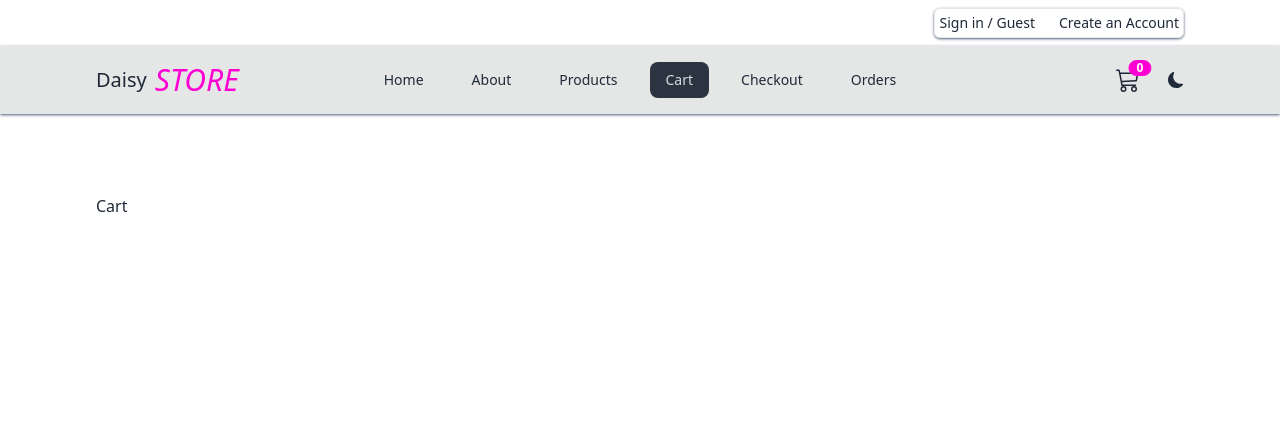
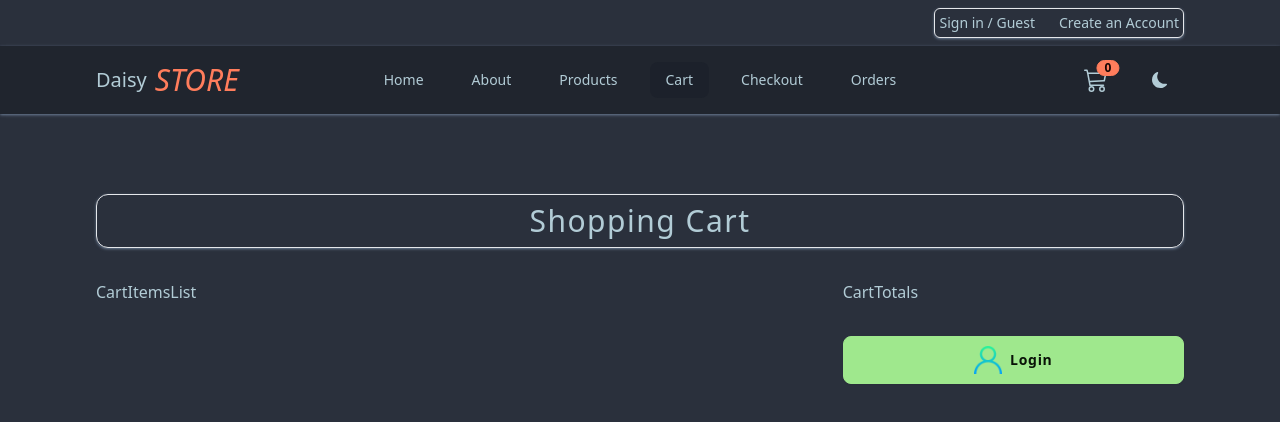
Before and after one commit to allanReyMacasaquit/daisy2, a React (Vite) app: page /cart in a window 1280 px wide. Both pictures are taken after a click on the label 1176 px from the left and 80 px from the top of the page. Shown: the top 422 px of the page. Built offline with nearby package versions, Linux system fonts and the light colour scheme.

Commit message:
cart page

```diff
--- /dev/null
+++ b/src/components/cart/CartItem.jsx
@@ -0,0 +1,4 @@
+const CartItem = () => {
+	return <div>CartItem</div>;
+};
+export default CartItem;
--- /dev/null
+++ b/src/components/cart/CartItemsList.jsx
@@ -0,0 +1,4 @@
+const CartItemsList = () => {
+	return <div>CartItemsList</div>;
+};
+export default CartItemsList;
--- /dev/null
+++ b/src/components/cart/CartTotals.jsx
@@ -0,0 +1,4 @@
+const CartTotals = () => {
+	return <div>CartTotals</div>;
+};
+export default CartTotals;
--- a/src/components/index.js
+++ b/src/components/index.js
@@ -12,3 +12,6 @@ export { default as Filters } from './products/filter/Filters';
 export { default as ProductsContainer } from './products/productsContainer/ProductsContainer';
 export { default as PaginationContainer } from './products/paginate/PaginationContainer';
 export { default as Loading } from './loading/Loading';
+export { default as CartItem } from './cart/CartItem';
+export { default as CartItemsList } from './cart/CartItemsList';
+export { default as CartTotals } from './cart/CartTotals';
--- a/src/components/navbar/Navbar.jsx
+++ b/src/components/navbar/Navbar.jsx
@@ -11,7 +11,7 @@ const themes = {
 };
 
 const getThemeFromLocalStorage = () => {
-	return localStorage.getItem('theme' || themes.light);
+	return localStorage.getItem('theme') || themes.light;
 };
 
 const Navbar = () => {
@@ -70,8 +70,8 @@ const Navbar = () => {
 					{/* THEME ICONS */}
 					<label className='swap swap-rotate ml-4'>
 						<input type='checkbox' onChange={handleTheme} />
-						<BsSunFill className='swap-off h-4 w-4' />
-						<BsMoonFill className='swap-on h-4 w-4' />
+						<BsSunFill className='swap-off mx-4 h-4 w-4 opacity-50' />
+						<BsMoonFill className='swap-on mx-4 h-4 w-4 ' />
 					</label>
 				</div>
 			</div>
--- a/src/features/cart/cartSlice.js
+++ b/src/features/cart/cartSlice.js
@@ -21,30 +21,51 @@ const cartSlice = createSlice({
 		addItem: (state, action) => {
 			const { product } = action.payload;
 			const item = state.cartItems.find(
-				(index) => index.cartID === product.cartID
+				(item) => item.cartID === product.cartID
 			);
+
 			if (item) {
 				item.amount += product.amount;
 			} else {
 				state.cartItems.push(product);
 			}
+
 			state.numItemsInCart += product.amount;
 			state.cartTotal += product.price * product.amount;
+			cartSlice.caseReducers.addedTaxValue(state);
+			toast.success('Item added to cart');
+		},
+		removeItem: (state, action) => {
+			const { cartID } = action.payload;
+			const product = state.cartItems.find((index) => index.cartID === cartID);
+			state.cartItems = state.cartItems.filter((i) => i.cartID !== cartID);
+
+			state.numItemsInCart -= product.amount;
+			state.cartTotal -= product.price * product.amount;
+			cartSlice.caseReducers.addedTaxValue(state);
+			toast.error('Item removed from cart');
+		},
+		editItem: (state, action) => {
+			const { amount, cartID } = action.payload;
+			const item = state.cartItems.find((item) => item.cartID === cartID);
+
+			state.numItemsInCart += amount - item.amount;
+			state.cartTotal += item.price * (amount - item.amount);
+
+			item.amount = amount;
+			cartSlice.caseReducers.addedTaxValue(state);
+			toast.success('Cart updated');
+		},
+
+		clearItem: () => {
+			localStorage.setItem('cart', JSON.stringify(defaultState));
+			return defaultState;
+		},
+		addedTaxValue: (state) => {
 			state.tax = 0.13 * state.cartTotal;
 			state.orderTotal = state.cartTotal + state.shipping + state.tax;
 
 			localStorage.setItem('cart', JSON.stringify(state));
-
-			toast.success('Item added to cart');
-		},
-		removeItem: (state, action) => {
-			console.log(action.payload);
-		},
-		editItem: (state, action) => {
-			console.log(action.payload);
-		},
-		clearItem: (state) => {
-			console.log(state);
 		},
 	},
 });
--- a/src/pages/Cart.jsx
+++ b/src/pages/Cart.jsx
@@ -1,4 +1,45 @@
+import { useSelector } from 'react-redux';
+import { CartItemsList, CartTotals, SectionTitle } from '../components';
+import { Link } from 'react-router-dom';
+import login from '../assets/login.png';
+import checkout from '../assets/checkout.png';
 const Cart = () => {
-	return <div>Cart</div>;
+	const user = null;
+	const { numItemsInCart } = useSelector(
+		(state) => state.cartState.numItemsInCart
+	);
+	if (numItemsInCart === 0) {
+		return <SectionTitle text='Your cart is empty' />;
+	}
+
+	return (
+		<>
+			<SectionTitle text='Shopping Cart' />
+			<div className='mt-8 grid gap-8 lg:grid-cols-12'>
+				<div className='lg:col-span-8'>
+					<CartItemsList />
+				</div>
+				<div className='lg:col-span-4'>
+					<CartTotals />
+					{user ? (
+						<Link
+							to='/checkout'
+							className='btn btn-primary btn-block mt-8 tracking-wider'
+						>
+							<img src={checkout} alt='checkout' className='h-8' />
+							Checkout
+						</Link>
+					) : (
+						<Link
+							to='/login'
+							className='btn btn-primary btn-block mt-8 capitalize tracking-wider'
+						>
+							<img src={login} alt='login' className='h-7' /> login
+						</Link>
+					)}
+				</div>
+			</div>
+		</>
+	);
 };
 export default Cart;
--- a/src/pages/SingleProduct.jsx
+++ b/src/pages/SingleProduct.jsx
@@ -32,7 +32,6 @@ const SingleProduct = () => {
 		title,
 		price,
 		amount,
-
 		company,
 	};
 
--- a/tailwind.config.js
+++ b/tailwind.config.js
@@ -4,6 +4,7 @@ export default {
 	theme: {
 		extend: {},
 	},
+	// eslint-disable-next-line no-undef
 	plugins: [require('@tailwindcss/typography'), require('daisyui')],
 	daisyui: {
 		themes: ['light', 'dim'],
```
Also changed, not shown: src/assets/checkout.png (added), src/assets/login.png (added).
